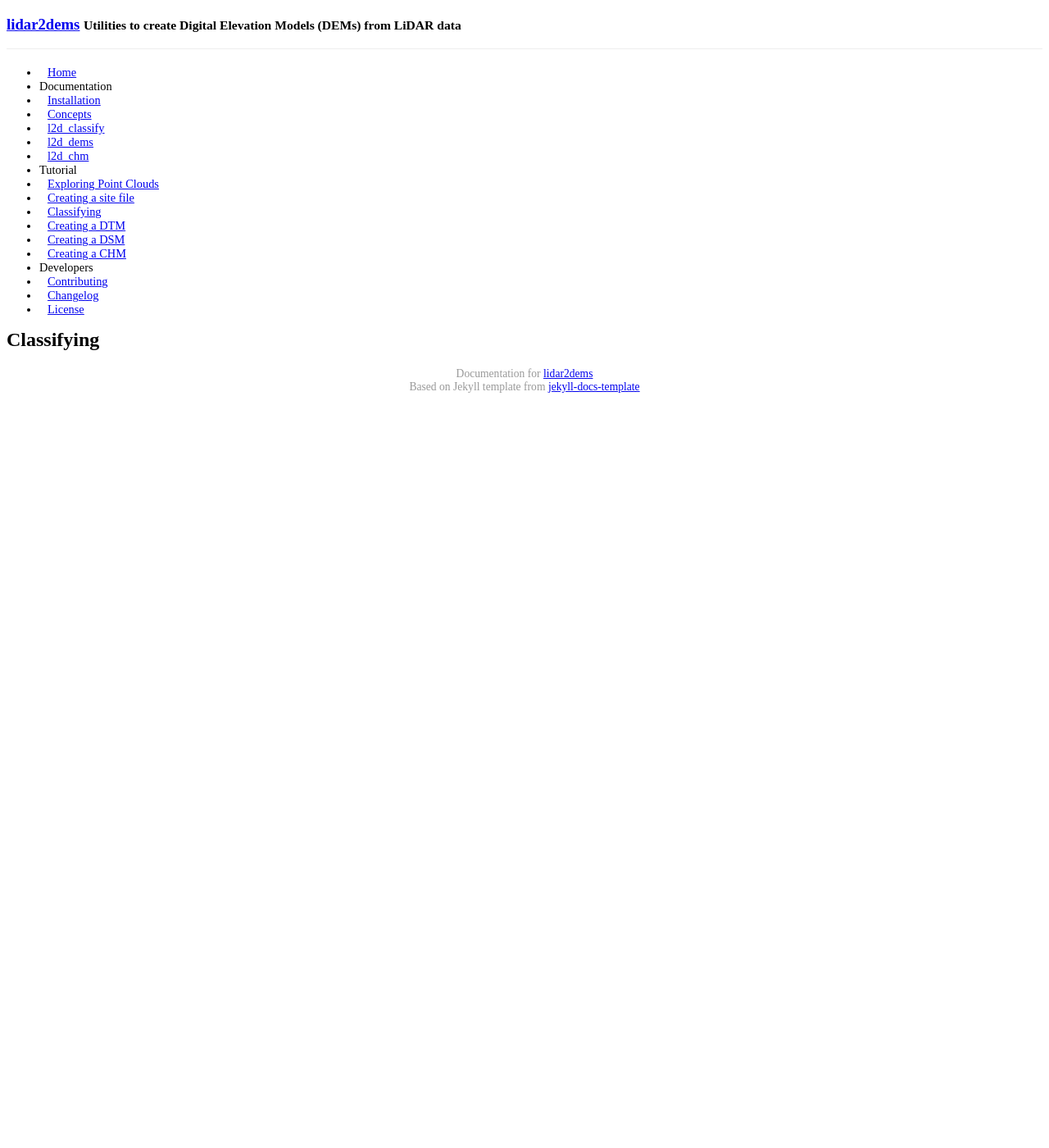
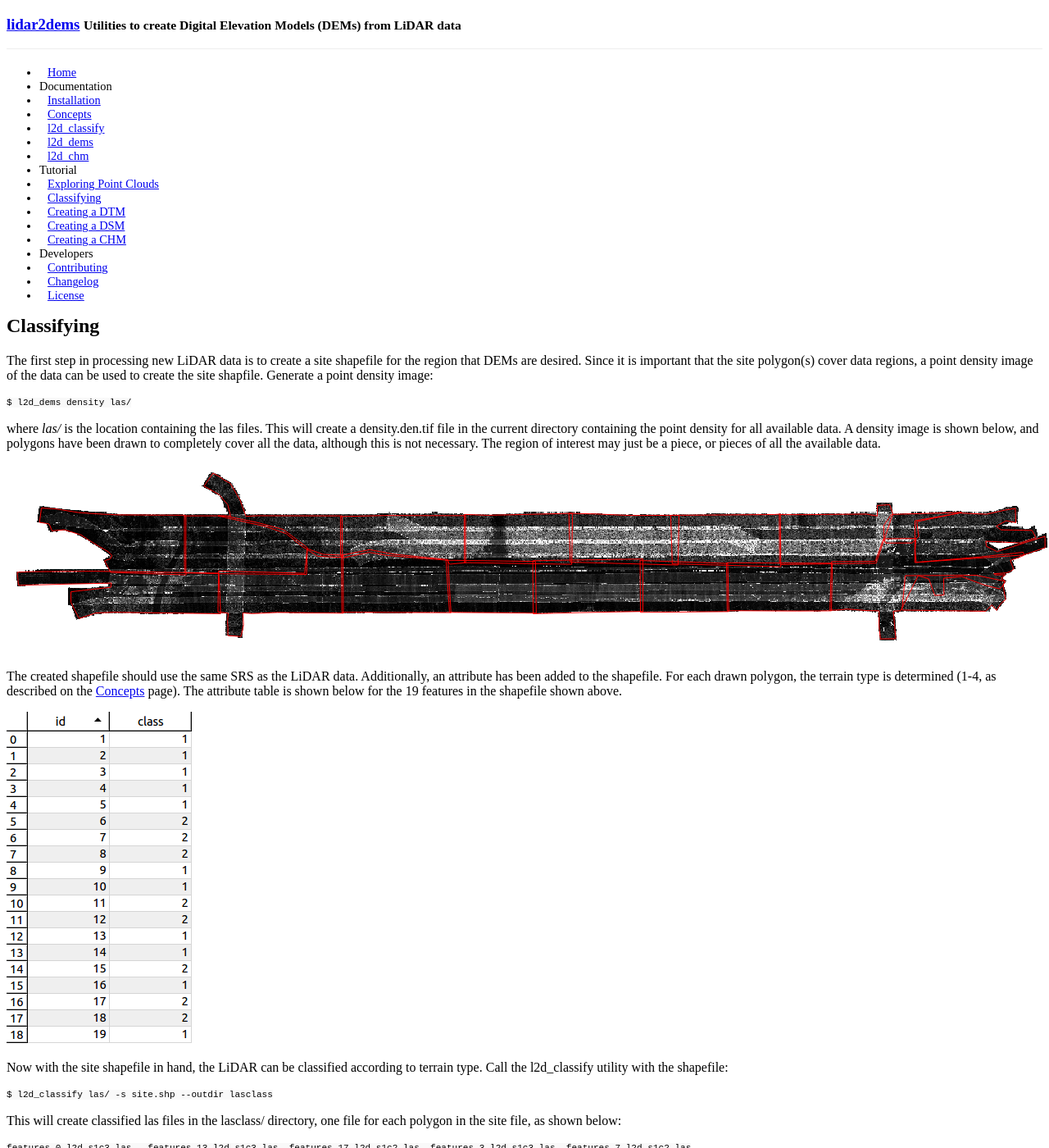
Before and after one commit to Applied-GeoSolutions/lidar2dems, a Jekyll site: the page built from _posts/2015-05-28-classifying.md, in a window 1280 px wide and 1400 px high. Shown: the whole window at 82% size. Built offline with Jekyll 4.4.1, drawn with Linux system fonts in a browser that asks for light colours; Markdown is read by kramdown in place of the engine named in the settings; a style sheet for code colours, icons or effects is not loaded; some of the changed text lies outside the part shown.

Commit message:
assets added, tuotrial expanded

```diff
--- a/_posts/2015-05-28-classifying.md
+++ b/_posts/2015-05-28-classifying.md
@@ -2,6 +2,33 @@
 layout: page
 title: "Classifying"
 category: tut
-date: 2015-05-28 22:38:20
-order: 2
+date: 2015-06-01 07:55:24
+order: 1
 ---
+
+The first step in processing new LiDAR data is to create a site shapefile for the region that DEMs are desired.  Since it is important that the site polygon(s) cover data regions, a point density image of the data can be used to create the site shapfile.  Generate a point density image:
+
+	$ l2d_dems density las/
+
+where *las/* is the location containing the las files.  This will create a density.den.tif file in the current directory containing the point density for all available data.  A density image is shown below, and polygons have been drawn to completely cover all the data, although this is not necessary. The region of interest may just be a piece, or pieces of all the available data.
+
+![point density image and site shapefile](/lidar2dems/assets/site-1.png)
+
+The created shapefile should use the same SRS as the LiDAR data.  Additionally, an attribute has been added to the shapefile. For each drawn polygon, the terrain type is determined (1-4, as described on the [Concepts](concepts) page). The attribute table is shown below for the 19 features in the shapefile shown above.
+
+![attribute table of site shapefile](/lidar2dems/assets/site-2.png)
+
+Now with the site shapefile in hand, the LiDAR can be classified according to terrain type.  Call the l2d_classify utility with the shapefile:
+
+	$ l2d_classify las/ -s site.shp --outdir lasclass
+
+This will create classified las files in the lasclass/ directory, one file for each polygon in the site file, as shown below:
+
+~~~
+features-0_l2d_s1c3.las   features-13_l2d_s1c3.las  features-17_l2d_s1c2.las  features-3_l2d_s1c3.las  features-7_l2d_s1c2.las
+features-10_l2d_s1c2.las  features-14_l2d_s1c2.las  features-18_l2d_s1c3.las  features-4_l2d_s1c3.las  features-7_l2d_s1c3.las
+features-11_l2d_s1c2.las  features-15_l2d_s1c3.las  features-1_l2d_s1c3.las   features-5_l2d_s1c2.las  features-8_l2d_s1c3.las
+features-12_l2d_s1c3.las  features-16_l2d_s1c2.las  features-2_l2d_s1c3.las   features-6_l2d_s1c2.las  features-9_l2d_s1c3.las
+~~~
+
+The lasclass/ directory will now be used as input to the l2d_dems function when creating DTMs and DSMs.
```
Also changed, not shown: _pages/creating-a-site-file.md (deleted, +0 -1 lines), _posts/2015-06-01-creating-a-site-file.md (deleted, +0 -7 lines), index.md (+3 -4 lines), assets/site-1.png (added), assets/site-2.png (added).
